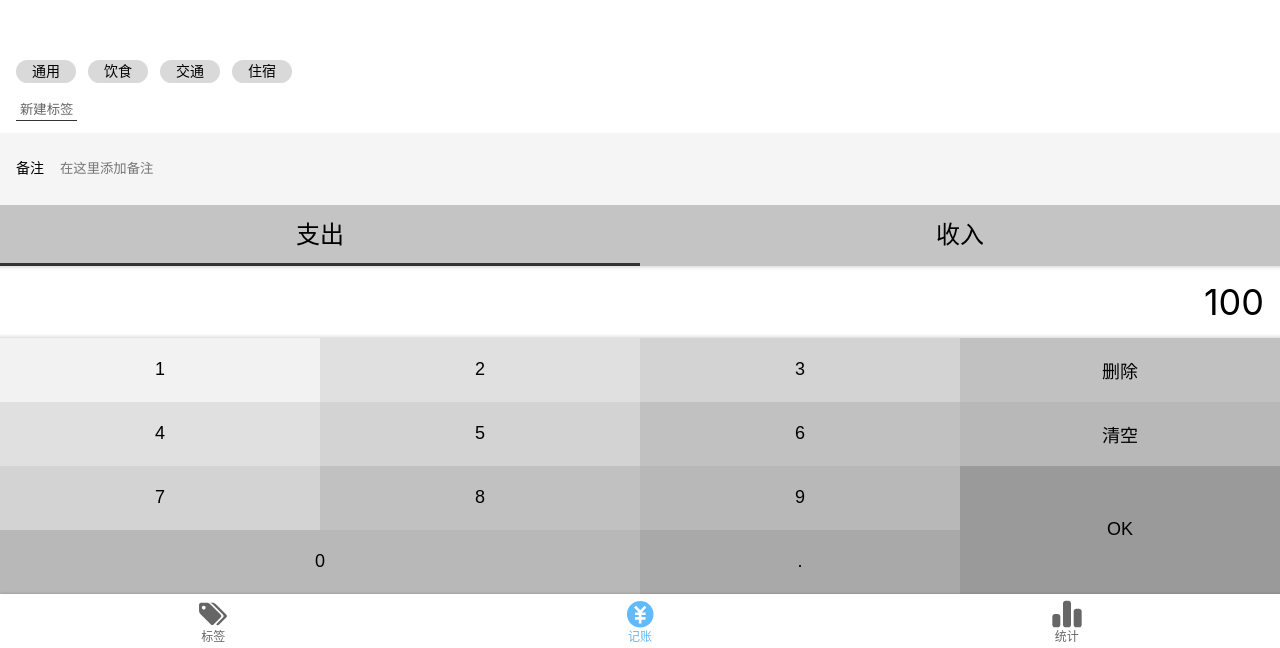
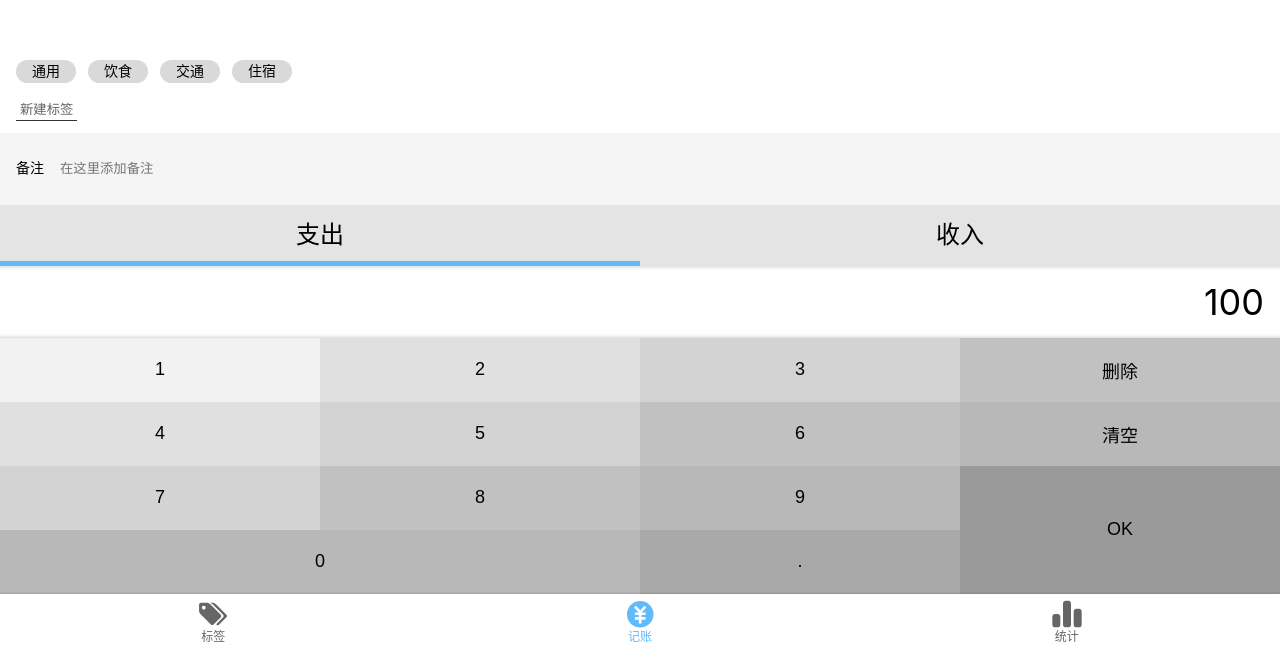
Before and after one commit to wuwenbang/lemon-money-react, a React app: page /#/money in a window 1280 px wide. Shown: the part 152-800 px from the top of the page. Built offline with nearby package versions, Linux system fonts and the light colour scheme.

Commit message:
实现type组件切换功能

```diff
--- a/src/App.tsx
+++ b/src/App.tsx
@@ -1,6 +1,6 @@
 import { HashRouter as Router, Switch, Route, Redirect } from "react-router-dom";
 import React from 'react';
-import Tags from "views/Tag";
+import Tags from "views/Tags";
 import Money from "views/Money";
 import Statistics from "views/Statistics";
 import NoMatch from "views/NoMatch";
--- a/src/helper.scss
+++ b/src/helper.scss
@@ -1,4 +1,4 @@
 $font-hei: -apple-system, "Noto Sans", "Helvetica Neue", Helvetica, "Nimbus Sans L", Arial, "Liberation Sans",
     "PingFang SC", "Hiragino Sans GB", "Noto Sans CJK SC", "Source Han Sans SC", "Source Han Sans CN", "Microsoft YaHei",
     "Wenquanyi Micro Hei", "WenQuanYi Zen Hei", "ST Heiti", SimHei, "WenQuanYi Zen Hei Sharp", sans-serif;
-$color-theme: #61dafb;
+$color-theme: #61bafb;
--- a/src/index.tsx
+++ b/src/index.tsx
@@ -3,8 +3,6 @@
 import App from './App';
 import "./reset.scss"
 ReactDOM.render(
-  <React.StrictMode>
-    <App />
-  </React.StrictMode>,
+  <App />,
   document.getElementById('root')
 );
--- a/src/views/Money.tsx
+++ b/src/views/Money.tsx
@@ -17,18 +17,8 @@
     return (
         <MyLayout>
             <TagsSection />
-            <NotesSection >
-                <label>
-                    <span>备注</span>
-                    <input type="text" placeholder="在这里添加备注" />
-                </label>
-            </NotesSection>
-            <TypesSection >
-                <ul>
-                    <li className="selected">支出</li>
-                    <li>收入</li>
-                </ul>
-            </TypesSection>
+            <NotesSection />
+            <TypesSection />
             <NumberPadSection>
                 <div className="output">100</div>
                 <div className="pad clearfix">
--- a/src/views/Money/NotesSection.tsx
+++ b/src/views/Money/NotesSection.tsx
@@ -1,6 +1,30 @@
 import styled from "styled-components";
+import React, { useState, useRef } from "react";
 
-const NotesSection = styled.section`
+const NotesSection: React.FC = () => {
+  // React onChange 每输入一个字就会触发
+  // HTML  onChange 鼠标移走才会触发 早于onBlur
+  const [notes, setNotes] = useState<string>('');
+  const refInput = useRef<HTMLInputElement>(null);
+  const onBlur = () => {
+    if (refInput.current !== null) {
+      setNotes(refInput.current.value);
+    }
+  }
+  return (
+    <Wrapper>
+      <label>
+        <span>备注</span>
+        <input type="text" placeholder="在这里添加备注"
+          ref={refInput}
+          defaultValue={notes}
+          onBlur={onBlur} />
+      </label>
+    </Wrapper >
+  )
+}
+
+const Wrapper = styled.section`
   background: #f5f5f5;
   padding: 0 16px;
   font-size: 14px;
--- a/src/views/Money/TypesSection.tsx
+++ b/src/views/Money/TypesSection.tsx
@@ -1,10 +1,28 @@
 import styled from "styled-components";
+import React, { useState } from "react";
 
-const TypesSection = styled.section`
+const TypesSection: React.FC = () => {
+    const [type, setType] = useState('-');
+    const [typeList] = useState<('-' | '+')[]>(['-', '+']);
+    const typeMap = { '-': '支出', '+': "收入" }
+    return (
+        <Wrapper>
+            <ul>
+                {typeList.map(t => <li
+                    key={t}
+                    className={type === t ? 'selected' : ''}
+                    onClick={() => setType(t)}
+                >{typeMap[t]}</li>)}
+            </ul>
+        </Wrapper>
+    )
+}
+
+const Wrapper = styled.section`
     font-size: 24px;
     > ul{
         display:flex;
-        background:#c4c4c4;
+        background:#e4e4e4;
         > li {
             width: 50%;
             text-align:center;
@@ -13,8 +31,8 @@
             &.selected::after{
                 content: '';
                 display:block;
-                height: 3px;
-                background:#333;
+                height: 5px;
+                background:#61bafb;
                 position:absolute;
                 bottom:0;
                 width: 100%;
```
Also changed, not shown: src/views/Tags.tsx (renamed from src/views/Tag.tsx).
